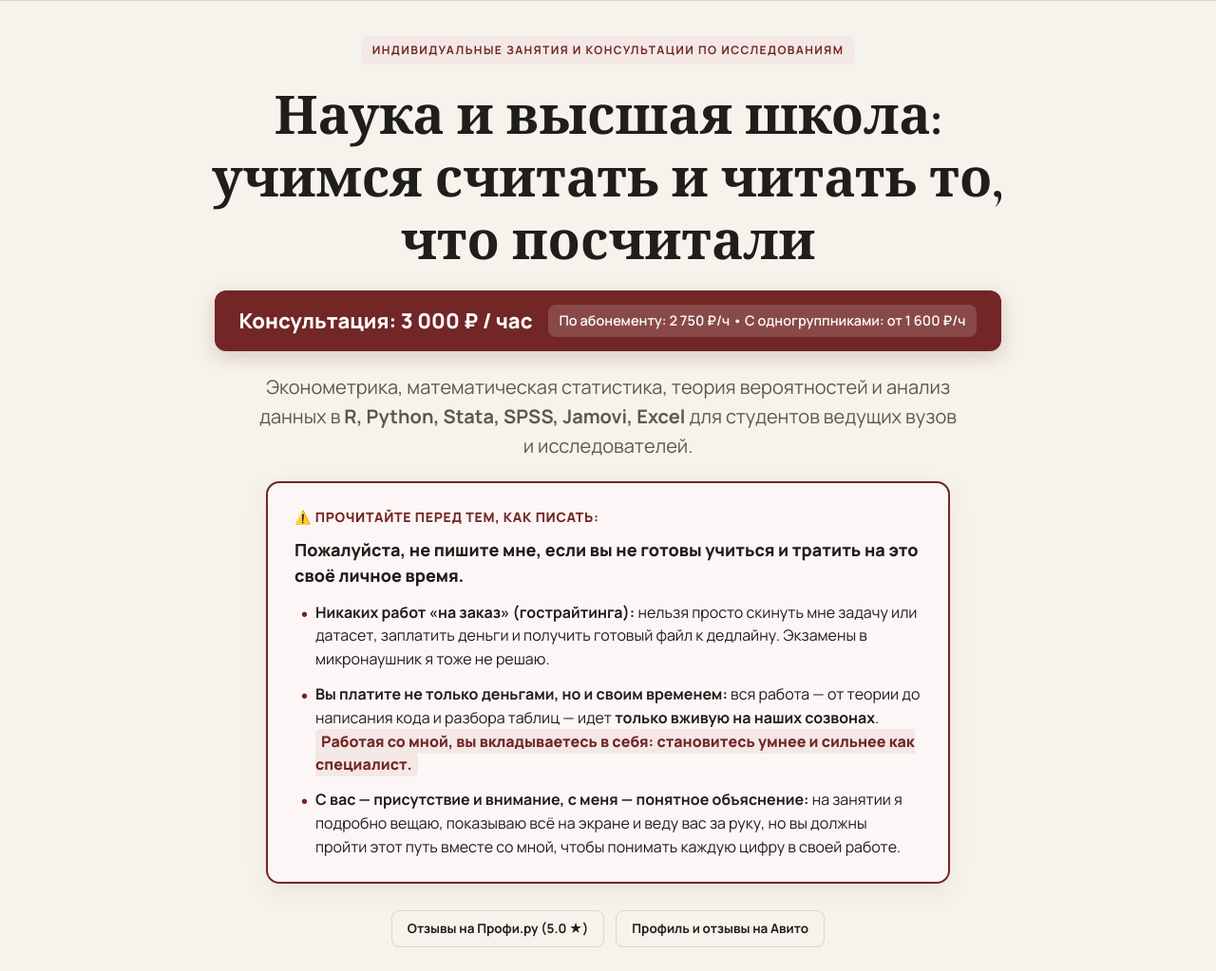
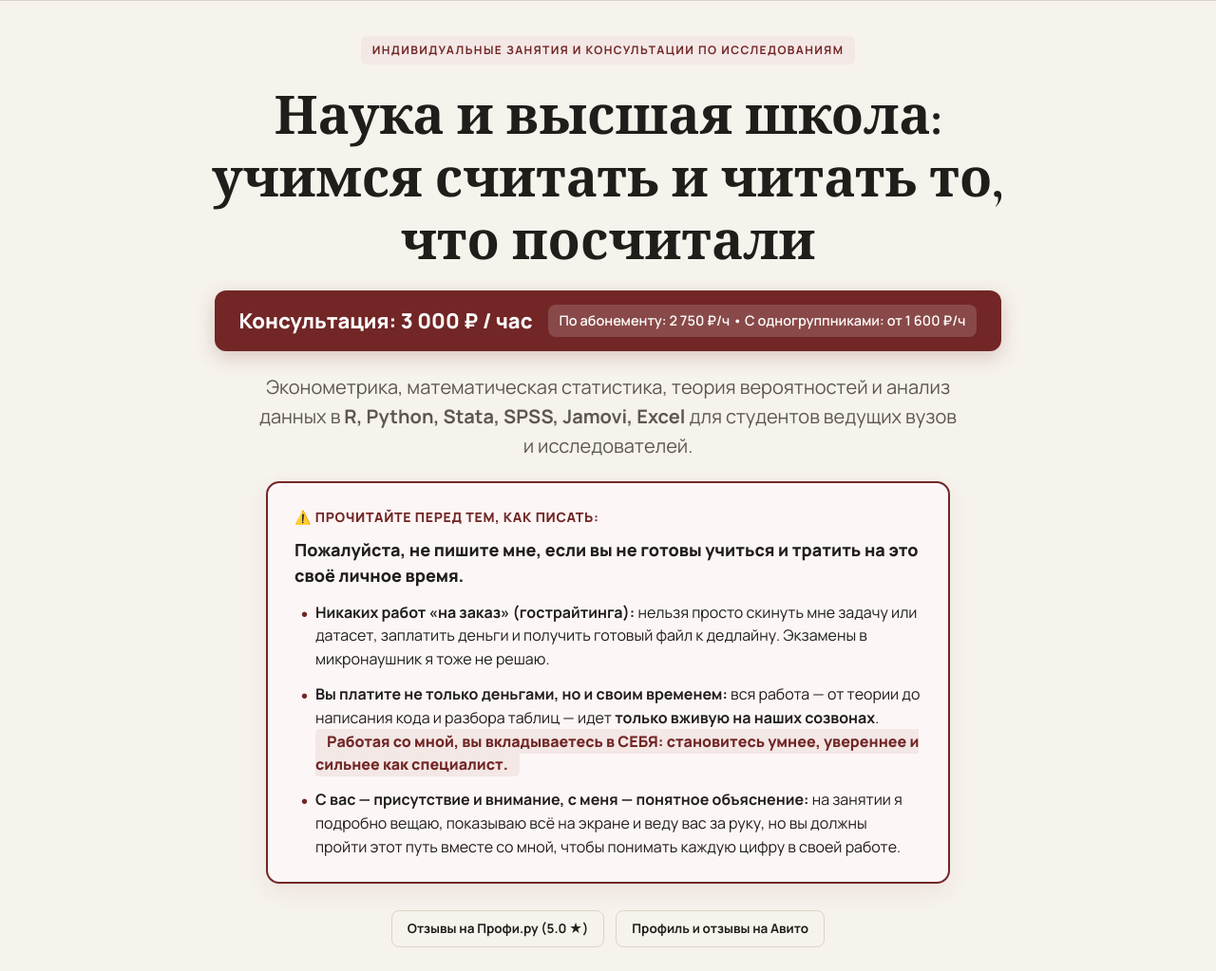
Before and after one commit to andrey-stat-lab/andrey-stat-lab.github.io, a plain HTML site: page index.html in a window 1280 px wide. Shown: the part 70-1093 px from the top of the page at 95% size. Drawn offline with nearby package versions, Linux system fonts and the light colour scheme.

Commit message:
Update index.html

```diff
--- a/index.html
+++ b/index.html
@@ -1434,7 +1434,7 @@
                     </div>
                     <ul class="hero-warning-list">
                         <li><strong>Никаких работ «на заказ» (гострайтинга):</strong> нельзя просто скинуть мне задачу или датасет, заплатить деньги и получить готовый файл к дедлайну. Экзамены в микронаушник я тоже не решаю.</li>
-                        <li><strong>Вы платите не только деньгами, но и своим временем:</strong> вся работа — от теории до написания кода и разбора таблиц — идет <strong>только вживую на наших созвонах</strong>. <span class="investment-highlight">Работая со мной, вы вкладываетесь в себя: становитесь умнее и сильнее как специалист.</span></li>
+                        <li><strong>Вы платите не только деньгами, но и своим временем:</strong> вся работа — от теории до написания кода и разбора таблиц — идет <strong>только вживую на наших созвонах</strong>. <span class="investment-highlight"><span class="investment-highlight">Работая со мной, вы вкладываетесь в СЕБЯ: становитесь умнее, увереннее и сильнее как специалист.</span></span></li>
                         <li><strong>С вас — присутствие и внимание, с меня — понятное объяснение:</strong> на занятии я подробно вещаю, показываю всё на экране и веду вас за руку, но вы должны пройти этот путь вместе со мной, чтобы понимать каждую цифру в своей работе.</li>
                     </ul>
                 </div>
```
